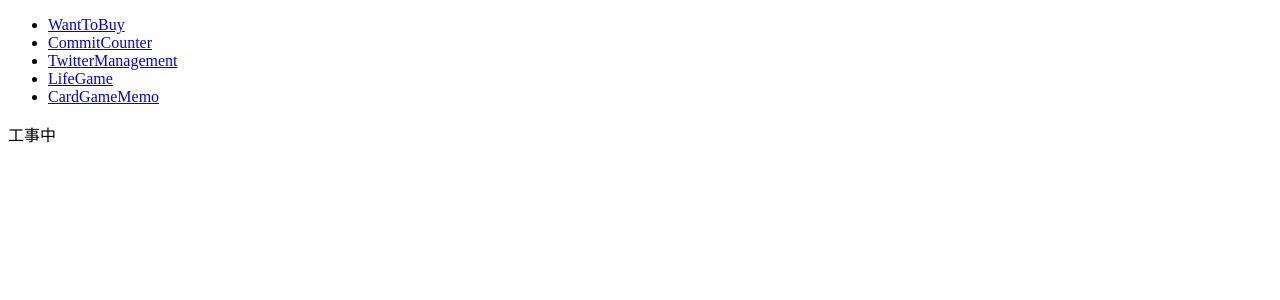
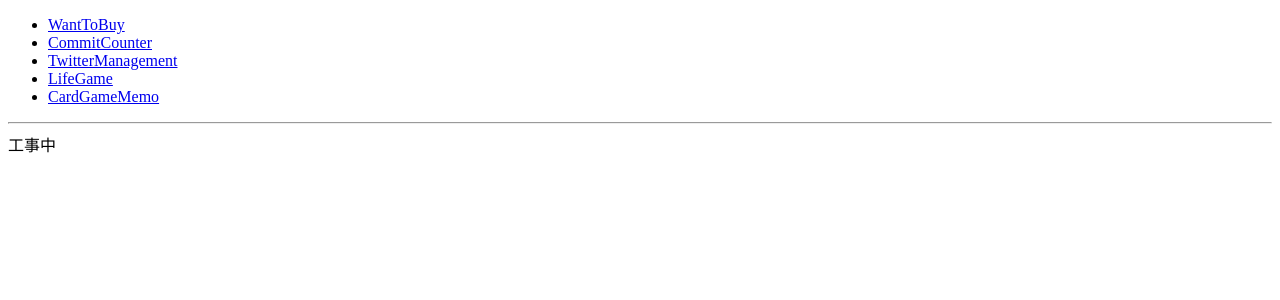
Before and after one commit to SparrowDev514/react-ts-project, a React (Vite) app: page /cardGameMemo in a window 1280 px wide. Shown: the top 300 px of the page. Built offline with nearby package versions, Linux system fonts and the light colour scheme.

Commit message:
README更新

```diff
--- a/src/router/PageList.tsx
+++ b/src/router/PageList.tsx
@@ -2,6 +2,7 @@ import { Link } from "react-router-dom";
 
 const PageList = () => {
   return (
+    <>
       <nav>
         <ul>
           <li>
@@ -21,6 +22,8 @@ const PageList = () => {
           </li>
         </ul>
       </nav>
+      <hr />
+    </>
   );
 };
 export default PageList;
```
Also changed, not shown: src/component/CreateLifeGameBoard.tsx (deleted, +0 -42 lines), 1 other file (tests, documents, lock files or other folders). Lines whose indentation alone changed are shown as unchanged.
